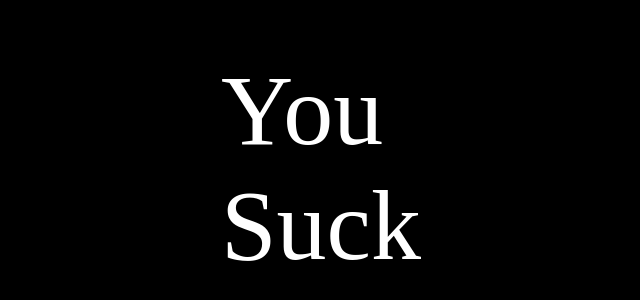
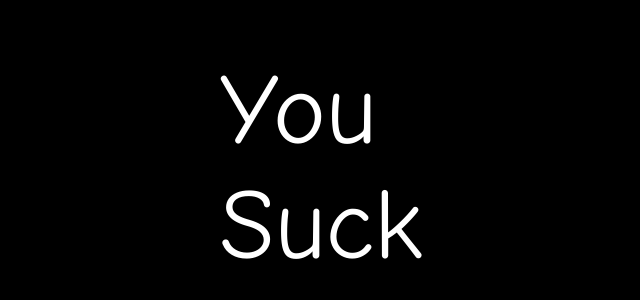
Before and after one commit to BootLegAidan/YouSuck, a plain HTML site: page index.html in a window 1280 px wide. Shown: the part 232-532 px from the top of the page, without its empty margins (319-959 px from the left). Drawn offline with Linux system fonts and the light colour scheme.

Commit message:
Update style.css

```diff
--- a/style.css
+++ b/style.css
@@ -8,7 +8,7 @@ body {
 }
 p {
   font-size: 100px;
-	font: "Comic Sans MS", cursive, sans-serif
+	font-family: "Comic Sans MS", cursive, sans-serif
 }
 div {
   display: block;
```
